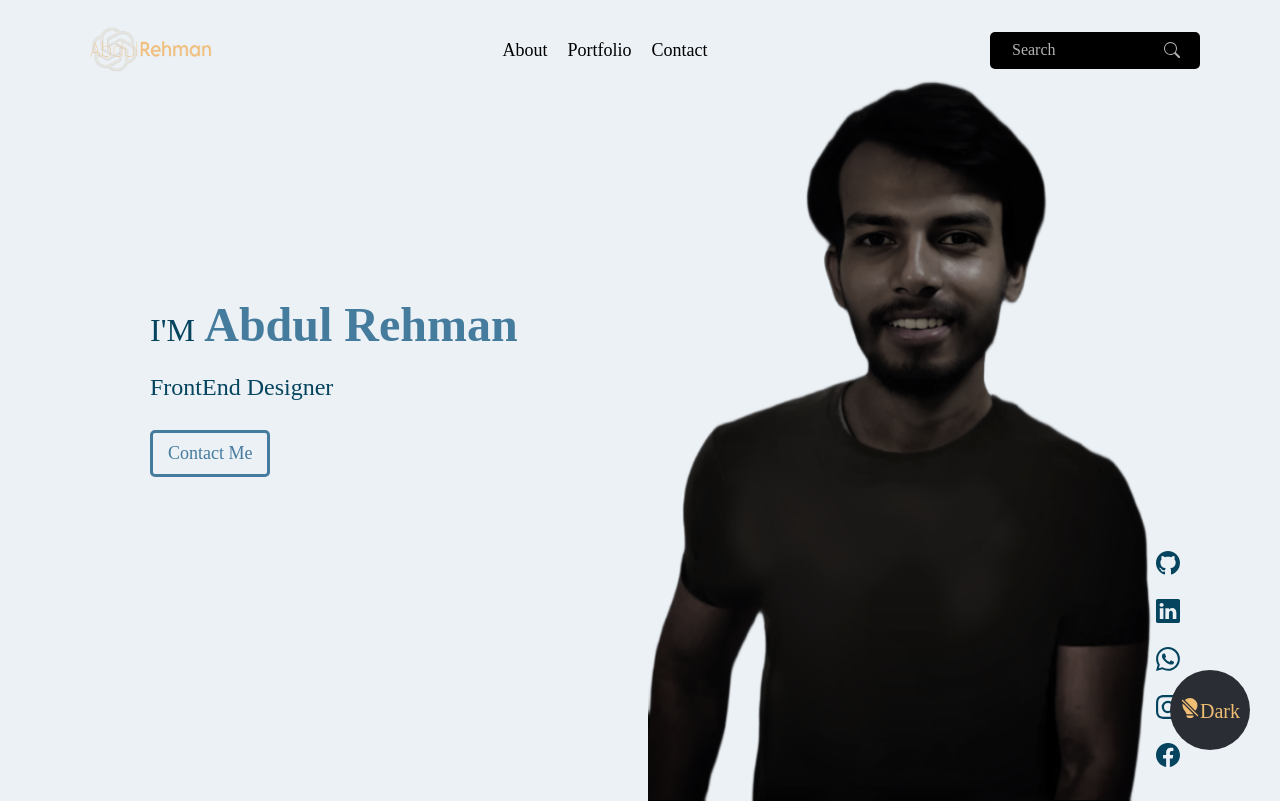
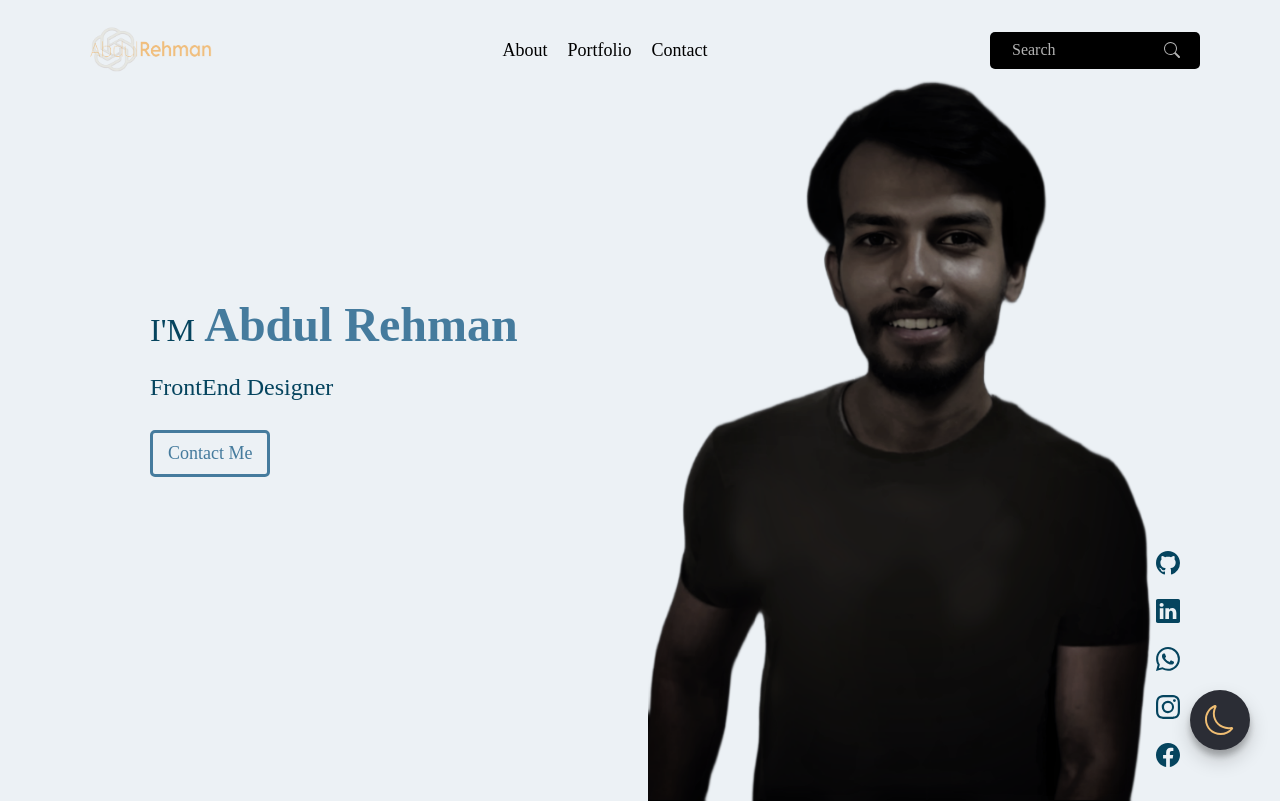
Before and after one commit to Rehman2708/My-Portfolio, a React (Create React App) app: page / in a window 1280 px wide. Shown: the top 803 px of the page. Built offline with nearby package versions, Linux system fonts and the light colour scheme; a web font is replaced by a local one.

Commit message:
theme button ui change

```diff
--- a/src/App.scss
+++ b/src/App.scss
@@ -29,10 +29,15 @@
   color: var(--primaryColorLight);
   border: none;
   border-radius: 100px;
-  height: 80px;
-  width: 80px;
-  font-size: $mFont;
+  height: 60px;
+  width: 60px;
   font-weight: 500;
+
+  svg {
+    height: 30px;
+    width: 30px;
+  }
+
 }
 
 .themeButton1 {
--- a/src/App.tsx
+++ b/src/App.tsx
@@ -7,7 +7,12 @@ import Skills from "./components/skills/Skills";
 import Testimonial from "./components/testimonial/Testimonial";
 import Experience from "./components/experience/Experience";
 import Portfolio from "./components/portfolio/Portfolio";
-import { BsFillLightbulbFill, BsFillLightbulbOffFill } from "react-icons/bs";
+import {
+  BsFillLightbulbFill,
+  BsFillLightbulbOffFill,
+  BsMoon,
+  BsSun,
+} from "react-icons/bs";
 import Contacts from "./components/contacts/Contacts";
 
 function App() {
@@ -20,11 +25,15 @@ function App() {
   return (
     <div className={lightTheme ? "app" : "app lightApp"}>
       <button
-        className={lightTheme ? "themeButton" : "themeButton themeButton1"}
+        className={
+          lightTheme
+            ? "themeButton flexCenter shadowDiv"
+            : "themeButton themeButton1 flexCenter shadowDiv"
+        }
         onClick={toggleTheme}
       >
-        {lightTheme ? <BsFillLightbulbFill /> : <BsFillLightbulbOffFill />}
-        {lightTheme ? "Light" : "Dark"}
+        {lightTheme ? <BsSun /> : <BsMoon />}
+        {/* {lightTheme ? "Light" : "Dark"} */}
       </button>
 
       <div className="shadowDiv">
```
